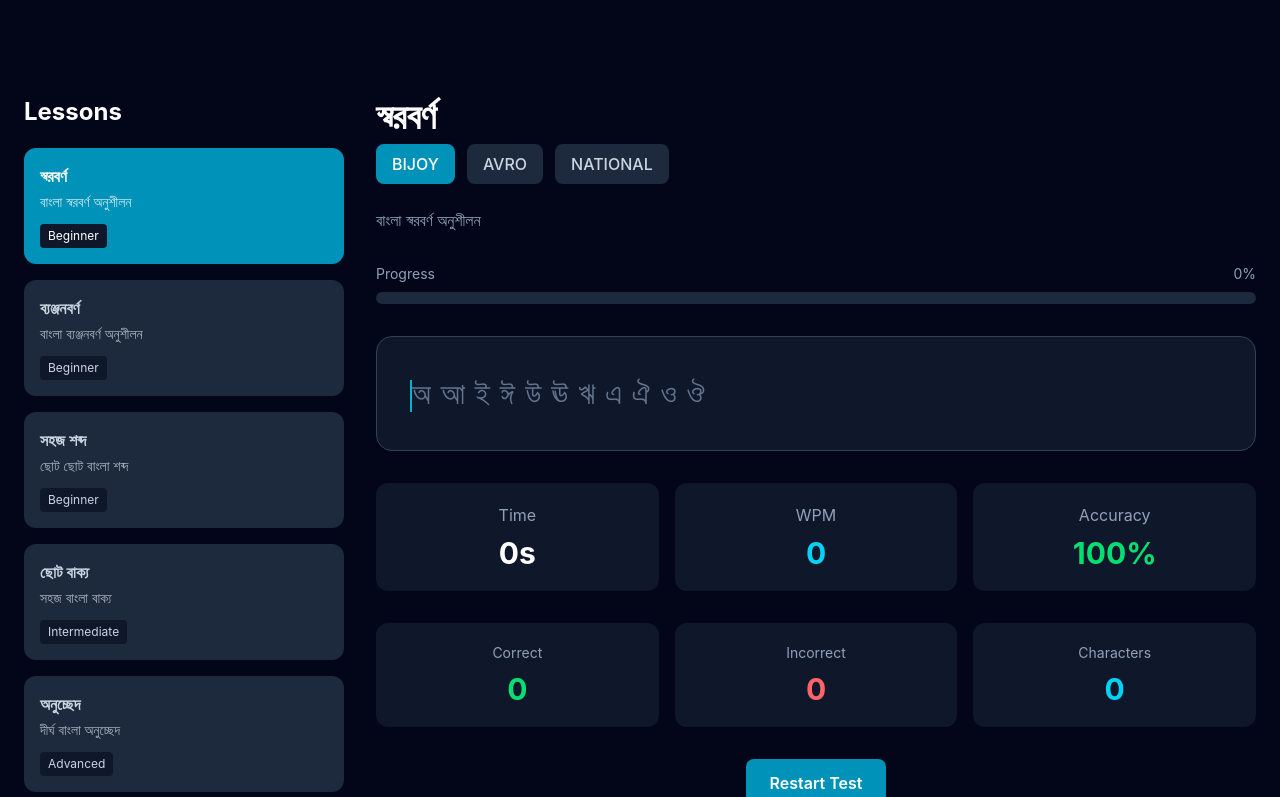
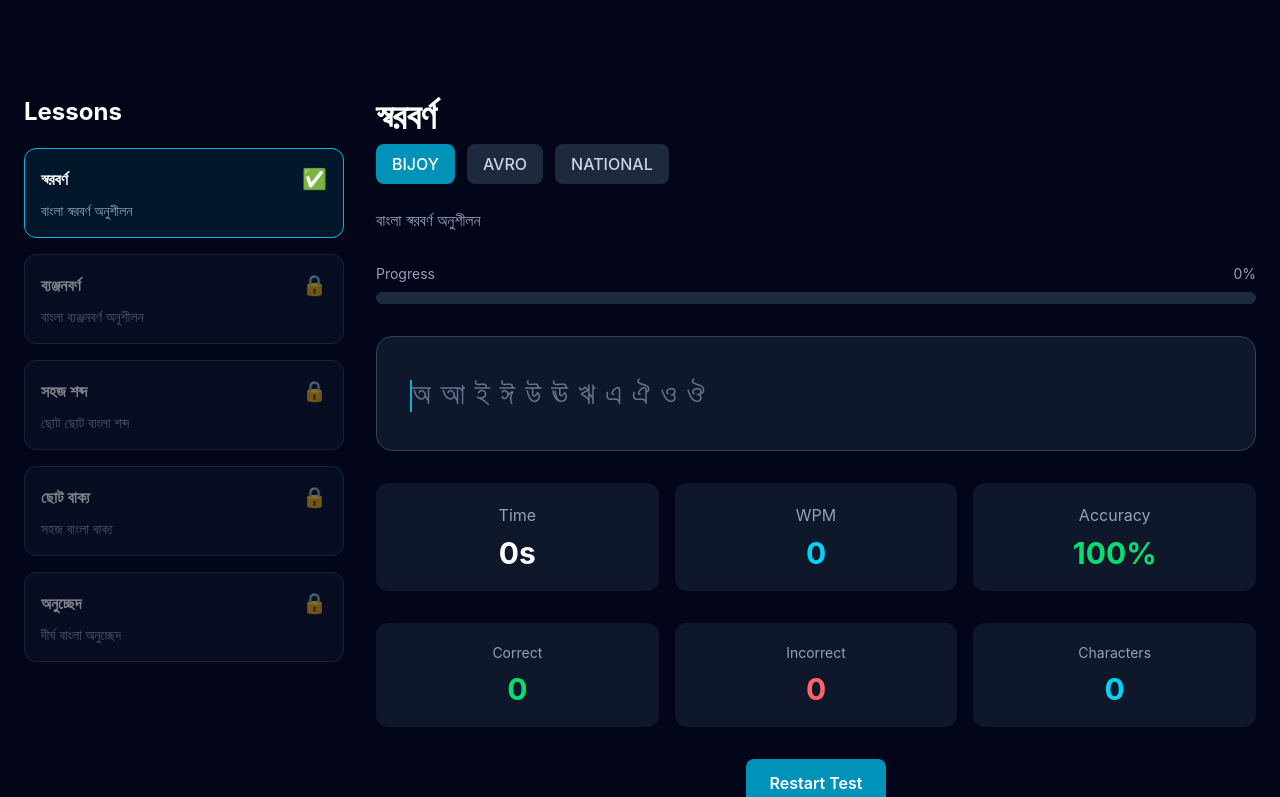
Before and after one commit to andxriyadcoder-devops/bangla-typing-master, a React (Vite) app in the folder client/: page /practice in a window 1280 px wide. Shown: the top 797 px of the page. Built offline with nearby package versions, Linux system fonts and the light colour scheme.

Commit message:
feat: add lesson lock system

```diff
--- a/client/src/features/lessons/LessonCard.tsx
+++ b/client/src/features/lessons/LessonCard.tsx
@@ -3,32 +3,45 @@ import type { Lesson } from "../../types/lesson";
 interface LessonCardProps {
   lesson: Lesson;
   active: boolean;
+  locked: boolean;
   onClick: () => void;
 }
 
 export default function LessonCard({
   lesson,
   active,
+  locked,
   onClick,
 }: LessonCardProps) {
   return (
     <button
       onClick={onClick}
-      className={`w-full rounded-xl p-4 text-left transition ${
+      disabled={locked}
+      className={`w-full rounded-xl border p-4 text-left transition ${
         active
-          ? "bg-cyan-600 text-white"
-          : "bg-slate-800 text-slate-300 hover:bg-slate-700"
+          ? "border-cyan-500 bg-cyan-500/10"
+          : "border-slate-700 bg-slate-900"
+      } ${
+        locked
+          ? "cursor-not-allowed opacity-50"
+          : "hover:border-cyan-400"
       }`}
     >
-      <h3 className="font-semibold">{lesson.title}</h3>
+      <div className="flex items-center justify-between">
+        <h3 className="font-semibold">
+          {lesson.title}
+        </h3>
 
-      <p className="mt-1 text-sm opacity-80">
+        {locked ? (
+          <span className="text-xl">🔒</span>
+        ) : (
+          <span className="text-xl">✅</span>
+        )}
+      </div>
+
+      <p className="mt-2 text-sm text-slate-400">
         {lesson.description}
       </p>
-
-      <span className="mt-3 inline-block rounded bg-slate-900 px-2 py-1 text-xs">
-        {lesson.difficulty}
-      </span>
     </button>
   );
 }
--- a/client/src/features/lessons/LessonList.tsx
+++ b/client/src/features/lessons/LessonList.tsx
@@ -1,5 +1,6 @@
 import LessonCard from "./LessonCard";
 import { getAllLessons } from "../../services/lessonService";
+import { getUnlockedLesson } from "../../services/progressService";
 
 interface Props {
   activeLessonId: number;
@@ -11,6 +12,7 @@ export default function LessonList({
   onSelect,
 }: Props) {
   const lessons = getAllLessons();
+  const unlockedLesson = getUnlockedLesson();
 
   return (
     <div className="space-y-4">
@@ -19,7 +21,12 @@ export default function LessonList({
           key={lesson.id}
           lesson={lesson}
           active={lesson.id === activeLessonId}
-          onClick={() => onSelect(lesson.id)}
+          locked={lesson.id > unlockedLesson}
+          onClick={() => {
+            if (lesson.id <= unlockedLesson) {
+              onSelect(lesson.id);
+            }
+          }}
         />
       ))}
     </div>
--- /dev/null
+++ b/client/src/services/progressService.ts
@@ -0,0 +1,26 @@
+const STORAGE_KEY = "bangla-typing-progress";
+
+export function getUnlockedLesson(): number {
+  const saved = localStorage.getItem(STORAGE_KEY);
+
+  if (!saved) {
+    return 1;
+  }
+
+  return Number(saved);
+}
+
+export function unlockLesson(id: number) {
+  const current = getUnlockedLesson();
+
+  if (id > current) {
+    localStorage.setItem(
+      STORAGE_KEY,
+      String(id)
+    );
+  }
+}
+
+export function resetProgress() {
+  localStorage.removeItem(STORAGE_KEY);
+}
```
